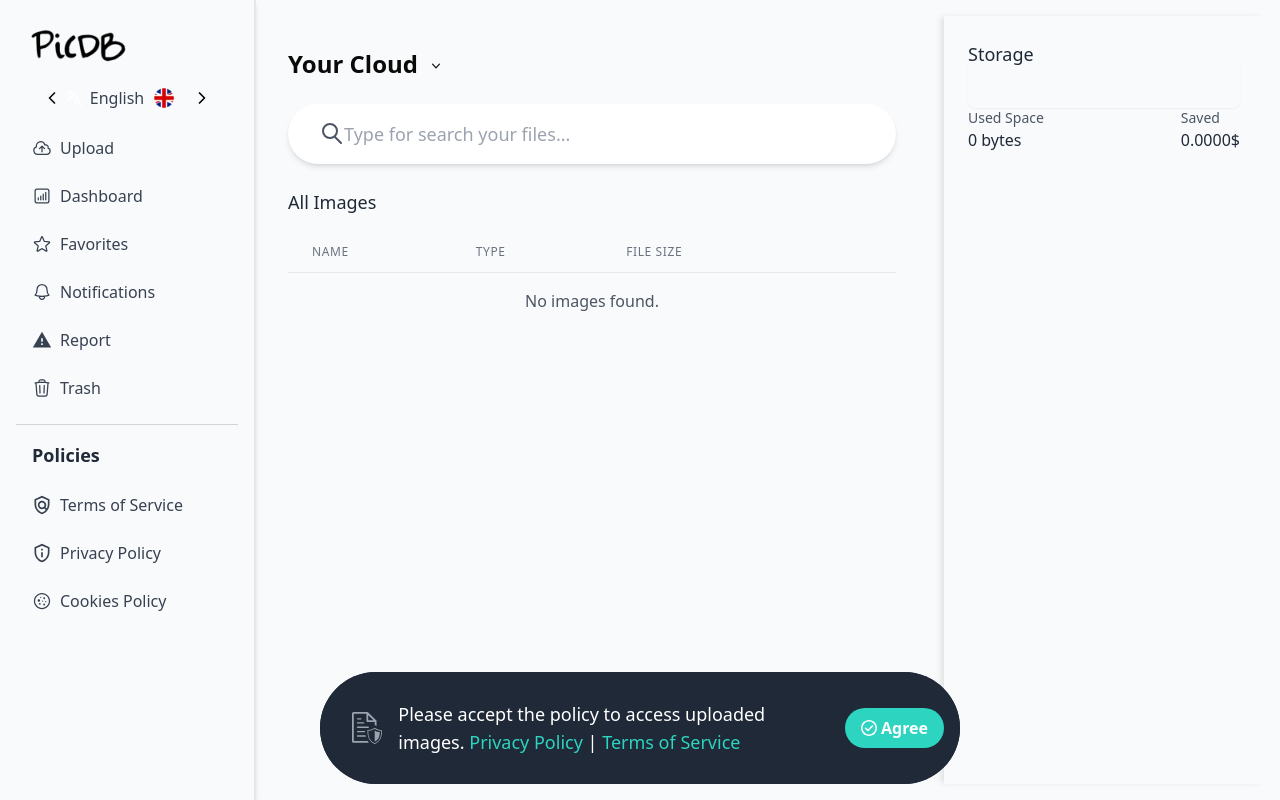
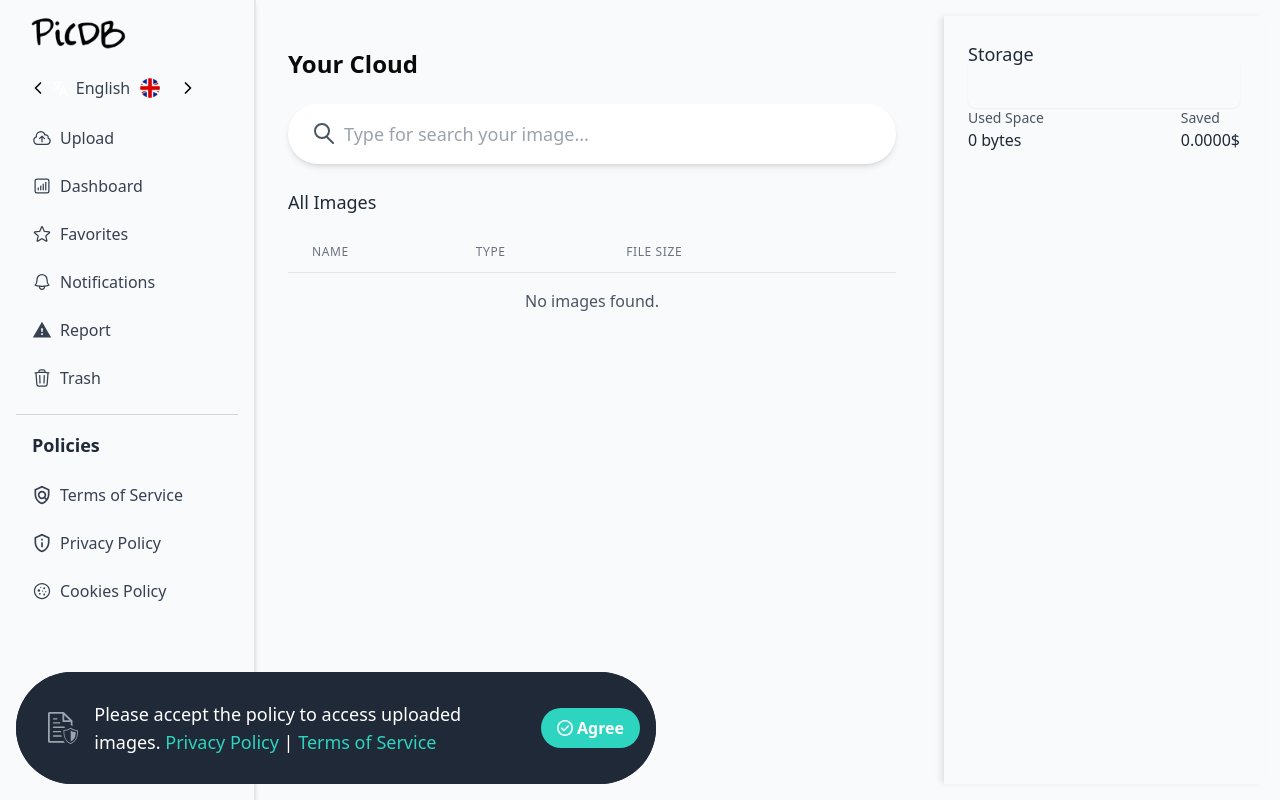
Before and after one commit to AkkilMG/PicDB-UI, a Next.js app: page /dashboard in a window 1280 px wide. Built offline with nearby package versions, Linux system fonts and the light colour scheme.

Commit message:
Reported Bug Fixes

```diff
--- a/src/components/admin/sidenav.tsx
+++ b/src/components/admin/sidenav.tsx
@@ -114,7 +114,7 @@ export default function AdminSidenav() {
       {/* Sidenav */}
       <aside
         className={`
-          fixed top-0 left-0 z-50 h-full w-64 bg-gray-50 p-4 border-r-2 border-gray-200 shadow-md
+          fixed top-0 left-0 z-40 h-full w-64 bg-gray-50 p-4 border-r-2 border-gray-200 shadow-md
           transform transition-transform duration-300 ease-in-out
           ${isOpen ? "translate-x-0" : "-translate-x-full"} md:translate-x-0 md:static md:block
         `}
--- a/src/components/dashboard/favorite/main.tsx
+++ b/src/components/dashboard/favorite/main.tsx
@@ -19,6 +19,7 @@ export default function Favorite() {
   const [close, setClose] = useState<boolean>(true);
   const [uploadComponent, setUploadComponent] = useState<any>(<div></div>);
   const [result, setResult] = useState<any[]>([]);
+  const [fullResult, setFullResult] = useState<any[]>([]);
   const [policy, setPolicy] = useState<boolean>(true);
 
   const [data, setData] = useState(enDashboard);
@@ -63,6 +64,7 @@ export default function Favorite() {
       const storedLinks = (typeof window !== 'undefined') ? JSON.parse(localStorage.getItem('links') || '[]') : [];
       const favoriteLinks = storedLinks.filter((item: any) => item.favorite === true);
       setResult(favoriteLinks);
+      setFullResult(favoriteLinks);
   }, [])
 
   useEffect(() => {
@@ -100,7 +102,12 @@ export default function Favorite() {
   const deleteList = (id: string) => {
     const updatedResult = result.filter(item => item.id !== id);
     setResult(updatedResult);
-    localStorage.setItem('links', JSON.stringify(updatedResult));
+    const updatedFullResult = fullResult.filter(item => item.id !== id);
+    setFullResult(updatedFullResult);
+    const trash = localStorage.getItem('trash')
+    const updatedTrash = trash ? [...JSON.parse(trash), ...updatedFullResult] : updatedFullResult;
+    localStorage.setItem('trash', JSON.stringify(updatedTrash));
+    localStorage.setItem('links', JSON.stringify(updatedFullResult));
   };
 
   const favoriteList = (id: string) => {
@@ -111,9 +118,24 @@ export default function Favorite() {
       return item;
     });
     setResult(updatedResult);
-    localStorage.setItem('links', JSON.stringify(updatedResult));
+    const updatedFullResult = fullResult.map(item => {
+      if (item.id === id) {
+        return { ...item, favorite: !item.favorite };
+      }
+      return item;
+    });
+    setFullResult(updatedFullResult);
+    localStorage.setItem('links', JSON.stringify(updatedFullResult));
   }
 
+  const searchForImage = (text: string) => {
+    if (text) {
+      const filteredResult = fullResult.filter(item => item.title.toLowerCase().includes(text.toLowerCase()));
+      setResult(filteredResult);
+    } else {
+      setResult(fullResult);
+    }
+  }
 
   return (
     <>
@@ -121,7 +143,7 @@ export default function Favorite() {
     <div className="flex flex-col md:flex-row h-screen bg-gray-50">
       <Sidenav />
       <main className="flex-1 p-4 md:p-8">
-        <MainDashboardHeader data={data} />
+        <MainDashboardHeader data={data} searchForImage={searchForImage} />
         <MainDashboardList text={data} data={result} setId={setId} deleteList={deleteList} favoriteList={favoriteList} />
       </main>
     </div>
--- a/src/components/dashboard/main/header.tsx
+++ b/src/components/dashboard/main/header.tsx
@@ -1,17 +1,16 @@
 "use client";
 
-export default function MainDashboardHeader({data}: {data: any}) {
+export default function MainDashboardHeader({data, searchForImage}: {data: any, searchForImage: any}) {
     return (
         <div className="py-4">
           <div className="container mx-auto">
-            <h1 className="text-2xl font-semibold">{data.header.title} <svg xmlns="http://www.w3.org/2000/svg" viewBox="0 0 20 20" fill="currentColor" className="w-4 h-4 inline-block ml-1">
-              <path fillRule="evenodd" d="M5.23 7.21a.75.75 0 011.06.02L10 11.168l3.71-3.938a.75.75 0 111.08 1.04l-4.25 4.5a.75.75 0 01-1.08 0l-4.25-4.5a.75.75 0 01.02-1.06z" clipRule="evenodd" />
-            </svg></h1>
+            <h1 className="text-2xl font-semibold -mt-3 sm:-mt-0">{data.header.title}</h1>
 
             <div className="mt-4">
               <div className="relative py-2">
-                <input type="search" className="block shadow-md w-full p-4 pl-14 text-lg border-none rounded-full bg-white focus:outline-none focus:ring-2 focus:ring-blue-500" placeholder={data.header.search} />
-                <div className="absolute inset-y-0 left-0 flex items-center pl-8 py-4 pointer-events-none">
+                <input type="search" className="block shadow-md w-full p-2 sm:p-4 pl-12 sm:pl-14 text-lg border-none rounded-full bg-white focus:outline-none focus:ring-2 focus:ring-blue-500"
+                  placeholder={data.header.search} onChange={(e) => searchForImage(e.target.value)} />
+                <div className="absolute inset-y-0 left-0 flex items-center pl-3 sm:pl-6 pr-2 py-2 sm:py-4 pointer-events-none">
                   <svg className="w-6 h-6 text-gray-600" fill="none" stroke="currentColor" viewBox="0 0 24 24" xmlns="http://www.w3.org/2000/svg">
                     <path strokeLinecap="round" strokeLinejoin="round" strokeWidth="2" d="M21 21l-6-6m2-6a7 7 0 10-14 0 7 7 0 0014 0z"></path>
                   </svg>
--- a/src/components/dashboard/main/main.tsx
+++ b/src/components/dashboard/main/main.tsx
@@ -22,6 +22,7 @@ export default function Dashboard() {
   const [close, setClose] = useState<boolean>(true);
   const [uploadComponent, setUploadComponent] = useState<any>(<div></div>);
   const [result, setResult] = useState<any[]>([]);
+  const [fullResult, setFullResult] = useState<any[]>([]);
   const [policy, setPolicy] = useState<boolean>(true);
 
   const [data, setData] = useState(enDashboard);
@@ -65,6 +66,7 @@ export default function Dashboard() {
   useEffect(() => {
       const storedLinks = (typeof window !== 'undefined') ? JSON.parse(localStorage.getItem('links') || '[]') : [];
       setResult(storedLinks);
+      setFullResult(storedLinks);
   }, [])
 
   useEffect(() => {
@@ -102,10 +104,12 @@ export default function Dashboard() {
   const deleteList = (id: string) => {
     const updatedResult = result.filter(item => item.id !== id);
     setResult(updatedResult);
+    const updatedFullResult = fullResult.filter(item => item.id !== id);
+    setFullResult(updatedFullResult);
     const trash = localStorage.getItem('trash')
-    const updatedTrash = trash ? [...JSON.parse(trash), ...updatedResult] : updatedResult;
+    const updatedTrash = trash ? [...JSON.parse(trash), ...updatedFullResult] : updatedFullResult;
     localStorage.setItem('trash', JSON.stringify(updatedTrash));
-    localStorage.setItem('links', JSON.stringify(updatedResult));
+    localStorage.setItem('links', JSON.stringify(updatedFullResult));
   };
 
   const favoriteList = (id: string) => {
@@ -116,7 +120,23 @@ export default function Dashboard() {
       return item;
     });
     setResult(updatedResult);
-    localStorage.setItem('links', JSON.stringify(updatedResult));
+    const updatedFullResult = fullResult.map(item => {
+      if (item.id === id) {
+        return { ...item, favorite: !item.favorite };
+      }
+      return item;
+    });
+    setFullResult(updatedFullResult);
+    localStorage.setItem('links', JSON.stringify(updatedFullResult));
+  }
+
+  const searchForImage = (text: string) => {
+    if (text) {
+      const filteredResult = fullResult.filter(item => item.title.toLowerCase().includes(text.toLowerCase()));
+      setResult(filteredResult);
+    } else {
+      setResult(fullResult);
+    }
   }
 
 
@@ -126,7 +146,7 @@ export default function Dashboard() {
     <div className="flex flex-col md:flex-row h-screen bg-gray-50">
       <Sidenav />
       <main className="flex-1 p-4 md:p-8">
-        <MainDashboardHeader data={data} />
+        <MainDashboardHeader data={data} searchForImage={searchForImage} />
         <MainDashboardList text={data} data={result} setId={setId} deleteList={deleteList} favoriteList={favoriteList} />
       </main>
       <Statistics text={data} />
--- a/src/components/dashboard/sidenav.tsx
+++ b/src/components/dashboard/sidenav.tsx
@@ -104,27 +104,24 @@ export default function Sidenav() {
       {/* Sidenav */}
       <aside
         className={`
-          fixed top-0 left-0 z-50 h-full w-64 bg-gray-50 p-4 border-r-2 border-gray-200 shadow-md
+          fixed top-0 left-0 z-40 h-full w-64 bg-gray-50 p-4 border-r-2 border-gray-200 shadow-md
           transform transition-transform duration-300 ease-in-out
           ${isOpen ? "translate-x-0" : "-translate-x-full"} md:translate-x-0 md:static md:block
         `}
       >
         {/* Logo */}
-        <div className="-mt-4 ml-3 flex items-center">
+        <div className="ml-3 flex items-center">
           <Image draggable={false} src="/assets/images/letter-dark.png" alt="Logo" width={100} height={40} />
         </div>
 
         {/* Navigation */}
-        <nav className="-mt-6">
+        <nav className="mt-4">
           <ul className="space-y-2">
             <li>
-              <div className="flex justify-center">
+              <div className="flex justify-center -ml-7">
                 <div className="flex items-center rounded-lg px-3 py-2">
-            <button
-              onClick={() => changeLanguage(1)}
-              className="p-1 black hover:text-gray-800 hover:bg-gray-200 rounded transition"
-              aria-label="Previous language"
-            >
+                  <button onClick={() => changeLanguage(1)} aria-label="Previous language"
+                    className="p-1 black hover:text-gray-800 hover:bg-gray-200 rounded transition">
                     <ChevronLeft className="h-5 w-5" />
                   </button>
                   <span className="flex items-center justify-center mr-3 font-medium text-gray-700">
@@ -132,11 +129,8 @@ export default function Sidenav() {
                     {Language[lang].name}
                     <img src={Language[lang].icon} alt={Language[lang].name} className="h-6 w-6 ml-2" />
                   </span>
-            <button
-              onClick={() => changeLanguage(0)}
-              className="p-1 text-black hover:text-gray-800 hover:bg-gray-200 rounded transition"
-              aria-label="Next language"
-            >
+                  <button onClick={() => changeLanguage(0)} aria-label="Next language"
+                    className="p-1 text-black hover:text-gray-800 hover:bg-gray-200 rounded transition">
                     <ChevronRight className="h-5 w-5" />
                   </button>
                 </div>
--- a/src/components/pop/cookies.tsx
+++ b/src/components/pop/cookies.tsx
@@ -44,7 +44,7 @@ export default function Cookies() {
     }
 
     return (
-        <div className="fixed bottom-4 left-1/2 transform -translate-x-1/2 z-50 w-11/12 md:w-3/4 lg:w-1/2 mx-auto">
+        <div className="fixed bottom-4 left-4 z-50 w-11/12 md:w-3/4 lg:w-1/2 mx-auto">
             <div className="bg-gray-800 text-white rounded-xl md:rounded-full lg:rounded-full flex flex-col md:flex-row items-start md:items-center justify-between p-4">
                 <div className="flex items-start md:items-center px-4 py-2 md:py-3 flex-grow">
                     <img draggable={false} src="/assets/icons/cookies.svg" alt="Cookie Icon" className="h-8 w-8 mr-4 text-teal-400" />
--- a/src/components/pop/notification.tsx
+++ b/src/components/pop/notification.tsx
@@ -16,8 +16,8 @@ interface NotificationPopupProps {
 
 export default function NotificationPopup({ isOpen, onClose, data }: NotificationPopupProps) {
   return (
-    <Dialog open={isOpen} onOpenChange={onClose}>
-      <DialogContent className="sm:max-w-md">
+    <Dialog open={isOpen} onOpenChange={onClose} >
+      <DialogContent className="sm:max-w-sm rounded-md">
         <DialogHeader>
           <DialogTitle className="flex items-center gap-2">
             <Bell className="w-5 h-5 text-blue-500" />
--- a/src/components/pop/policy.tsx
+++ b/src/components/pop/policy.tsx
@@ -42,15 +42,8 @@ export default function Policy() {
     }
 
     return (
-        <div className="fixed bottom-4 left-1/2 transform -translate-x-1/2 z-50 w-11/12 md:w-3/4 lg:w-1/2 mx-auto
-            md:left-1/2 md:translate-x-[-50%]
-            sm:left-1/2 sm:translate-x-[-50%]
-            sm:w-[95vw]
-            sm:max-w-[95vw]
-            sm:rounded-xl
-            sm:bottom-4
-            sm:z-[100]
-        "><div className="bg-gray-800 text-white rounded-xl md:rounded-full lg:rounded-full flex flex-col md:flex-row items-start md:items-center justify-between p-4">
+        <div className="fixed bottom-4 left-4 z-50 w-11/12 md:w-3/4 lg:w-1/2 mx-auto">
+            <div className="bg-gray-800 text-white rounded-xl md:rounded-full lg:rounded-full flex flex-col md:flex-row items-start md:items-center justify-between p-4">
                 <div className="flex items-start md:items-center px-4 py-2 md:py-3 flex-grow">
                     <img draggable={false} src="/assets/icons/policy.svg" alt="Policy Icon" className="h-8 w-8 mr-4 text-teal-400" />
                     <div>
--- a/src/config/text/dashboard.text.ts
+++ b/src/config/text/dashboard.text.ts
@@ -6,7 +6,7 @@ export const enDashboard = {
     // noImage: "You haven't uploaded any images..",
     header: {
         title: "Your Cloud",
-        search: "Type for search your files..."
+        search: "Type for search your image..."
     },
     list: {
         title: "All Images",
@@ -31,7 +31,7 @@ export const esDashboard = {
     noImage: "No has subido ninguna imagen.",
     header: {
         title: "Tu Nube",
-        search: "Escribe para buscar tus archivos..."
+        search: "Escribe para buscar tus imágenes..."
     },
     list: {
         title: "Todas las Imágenes",
@@ -56,7 +56,7 @@ export const ruDashboard = {
     noImage: "Вы не загрузили ни одного изображения.",
     header: {
         title: "Ваше Облако",
-        search: "Введите для поиска ваших файлов..."
+        search: "Введите для поиска вашего изображения..."
     },
     list: {
         title: "Все Изображения",
@@ -81,7 +81,7 @@ export const hiDashboard = {
     noImage: "आपने कोई छवि अपलोड नहीं की है।",
     header: {
         title: "आपका क्लाउड",
-        search: "अपने फ़ाइलों को खोजने के लिए टाइप करें..."
+        search: "अपनी छवियों को खोजने के लिए टाइप करें..."
     },
     list: {
         title: "सभी छवियाँ",
```
Also changed, not shown: public/assets/images/letter-dark.png. Lines whose indentation alone changed are shown as unchanged.
